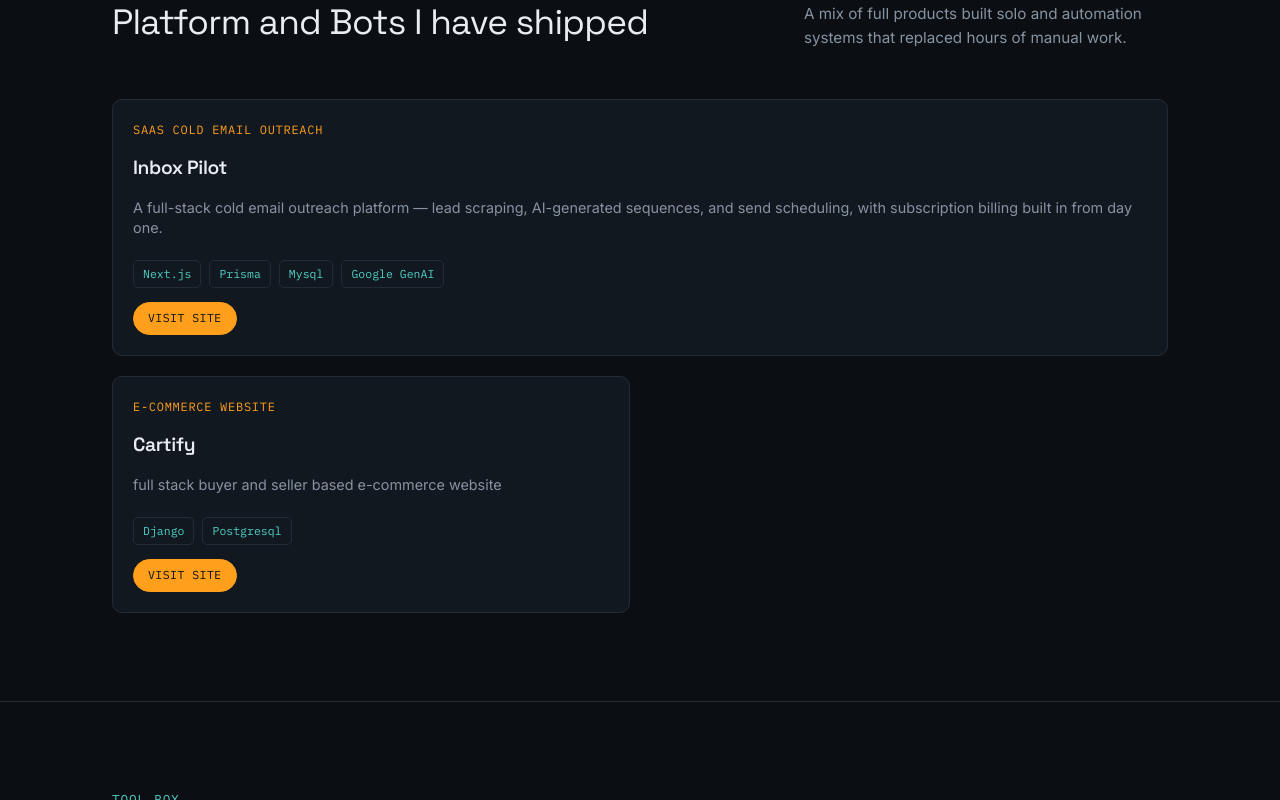
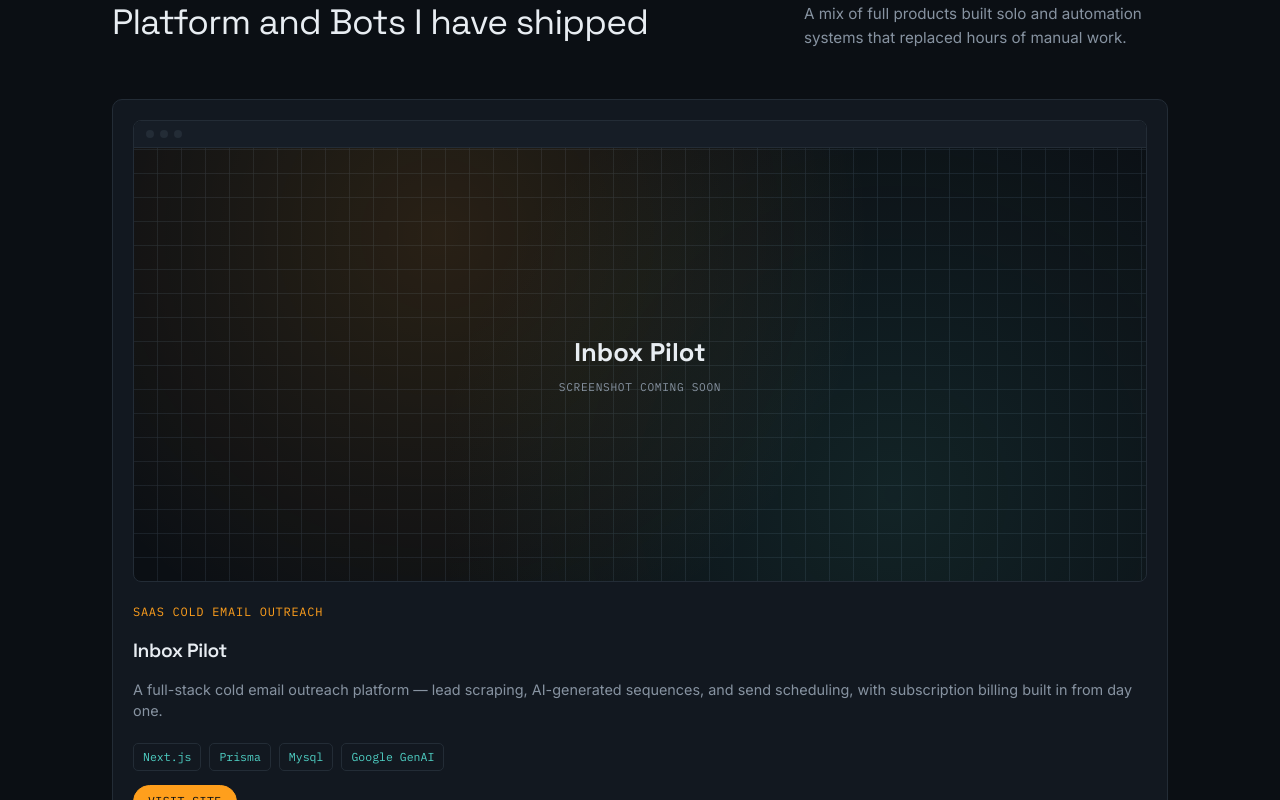
Before and after one commit to Hamzah-Amir/portfolio, a Next.js app: page / in a window 1280 px wide. Shown: the part 1100-1900 px from the top of the page. Built offline with nearby package versions, Linux system fonts and the light colour scheme; no server answers.

Commit message:
changed UI of work cards

```diff
--- a/components/Work.js
+++ b/components/Work.js
@@ -1,4 +1,5 @@
 import React from 'react'
+import Image from 'next/image'
 import styles from './Work.module.css'
 
 const Work = () => {
@@ -9,6 +10,8 @@
             description: 'A full-stack cold email outreach platform — lead scraping, AI-generated sequences, and send scheduling, with subscription billing built in from day one.',
             kicker: 'SaaS cold email outreach',
             tags: ['Next.js', 'Prisma', 'Mysql', 'Google GenAI'],
+            // Put screenshots in /public/projects/ and set e.g. '/projects/inbox-pilot.png'
+            image: null,
             liveUrl: "https://www.inboxpilot.pro",
             repoUrl: "https://github.com/Hamzah-Amir/inbox_pilot"
         },
@@ -18,6 +21,7 @@
             description: 'full stack buyer and seller based e-commerce website',
             kicker: 'E-commerce website',
             tags: ["Django", "Postgresql"],
+            image: null,
             liveUrl: "https://cartify-1h1k.onrender.com/",
             repoUrl: "https://github.com/Hamzah-Amir/Cartify",
         },
@@ -37,6 +41,25 @@
                 <div className={`${styles['work-grid']}`}>
                     {projects.map((project) => (
                         <div key={project.id} className={`${styles['work-card']} ${project.id === 1 ? styles['featured'] : ''}`}>
+                            <div className={styles.shot}>
+                                <div className={styles['shot-bar']} aria-hidden="true"><span></span><span></span><span></span></div>
+                                <div className={styles['shot-body']}>
+                                    {project.image ? (
+                                        <Image
+                                            src={project.image}
+                                            alt={`${project.title} screenshot`}
+                                            fill
+                                            sizes="(max-width: 800px) 100vw, 1120px"
+                                            className={styles['shot-img']}
+                                        />
+                                    ) : (
+                                        <div className={styles['shot-placeholder']}>
+                                            <span>{project.title}</span>
+                                            <small>Screenshot coming soon</small>
+                                        </div>
+                                    )}
+                                </div>
+                            </div>
                             <span className={`${styles['kicker']}`}>{project.kicker}</span>
                             <h3>{project.title}</h3>
                             <p>{project.description}</p>
--- a/components/Work.module.css
+++ b/components/Work.module.css
@@ -90,3 +90,75 @@
     background: transparent;
     color: var(--amber);
 }
+/* Project screenshot (browser frame) */
+.shot {
+    border: 1px solid var(--line);
+    border-radius: 8px;
+    overflow: hidden;
+    background: var(--ink);
+    margin-bottom: 6px;
+}
+
+.shot-bar {
+    display: flex;
+    gap: 6px;
+    padding: 9px 12px;
+    border-bottom: 1px solid var(--line);
+    background: var(--panel-2);
+}
+
+.shot-bar span {
+    width: 8px;
+    height: 8px;
+    border-radius: 50%;
+    background: var(--line);
+}
+
+.shot-body {
+    position: relative;
+    aspect-ratio: 16 / 9;
+}
+
+.featured .shot-body { aspect-ratio: 21 / 9; }
+
+@media (max-width: 800px) {
+    .featured .shot-body { aspect-ratio: 16 / 9; }
+}
+
+.shot-img {
+    object-fit: cover;
+    object-position: top;
+    transition: transform 0.4s ease;
+}
+
+.work-card:hover .shot-img { transform: scale(1.02); }
+
+.shot-placeholder {
+    position: absolute;
+    inset: 0;
+    display: flex;
+    flex-direction: column;
+    align-items: center;
+    justify-content: center;
+    gap: 6px;
+    background:
+        radial-gradient(circle at 30% 20%, rgba(255,159,28,0.12), transparent 55%),
+        radial-gradient(circle at 75% 80%, rgba(79,209,197,0.10), transparent 55%),
+        repeating-linear-gradient(0deg, transparent 0 23px, rgba(35,44,54,0.6) 23px 24px),
+        repeating-linear-gradient(90deg, transparent 0 23px, rgba(35,44,54,0.6) 23px 24px);
+}
+
+.shot-placeholder span {
+    font-family: var(--font-space-grotesk), sans-serif;
+    font-size: 1.6rem;
+    font-weight: 700;
+    color: var(--text);
+}
+
+.shot-placeholder small {
+    font-family: var(--font-plex-mono), monospace;
+    font-size: 0.7rem;
+    letter-spacing: 0.06em;
+    text-transform: uppercase;
+    color: var(--muted);
+}
```
